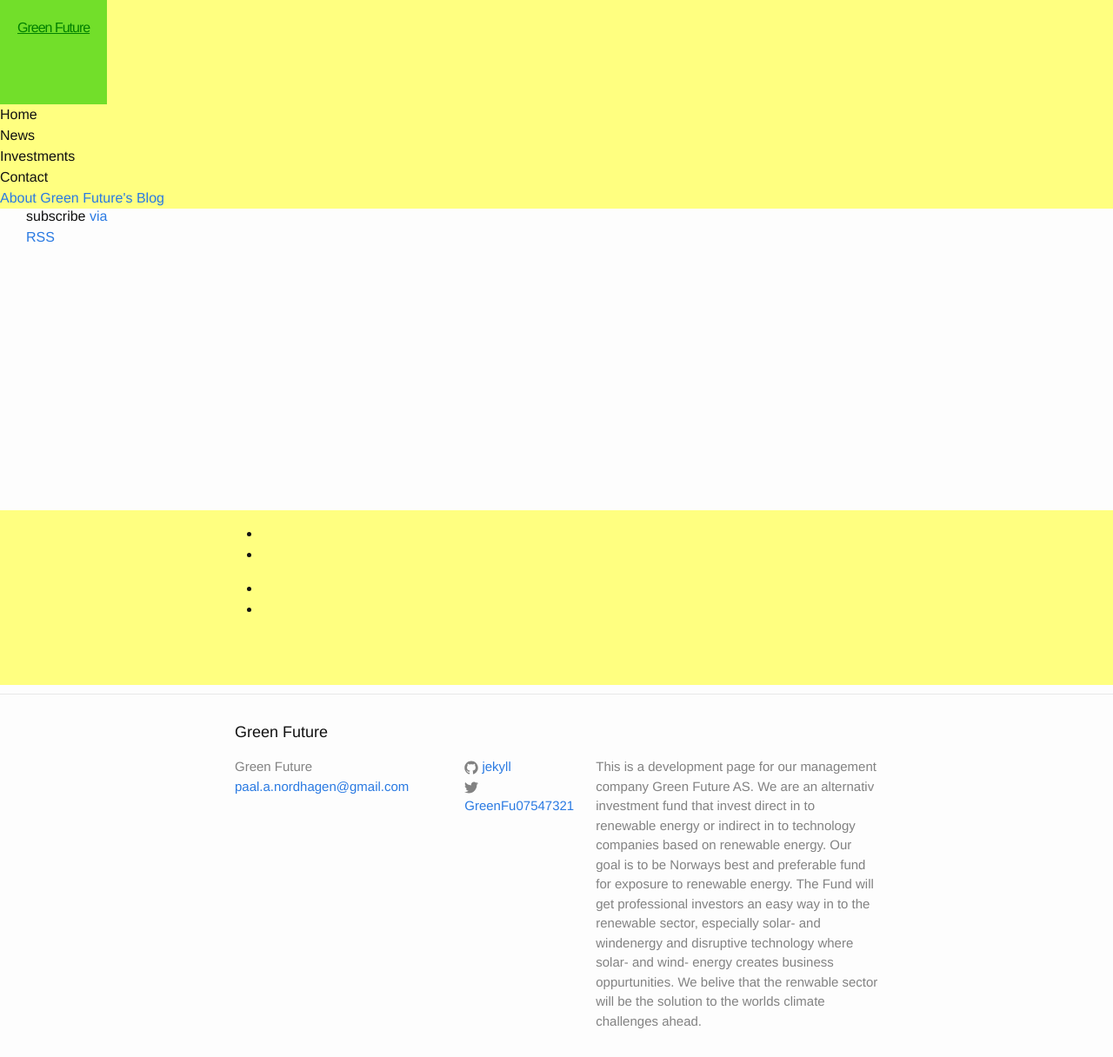
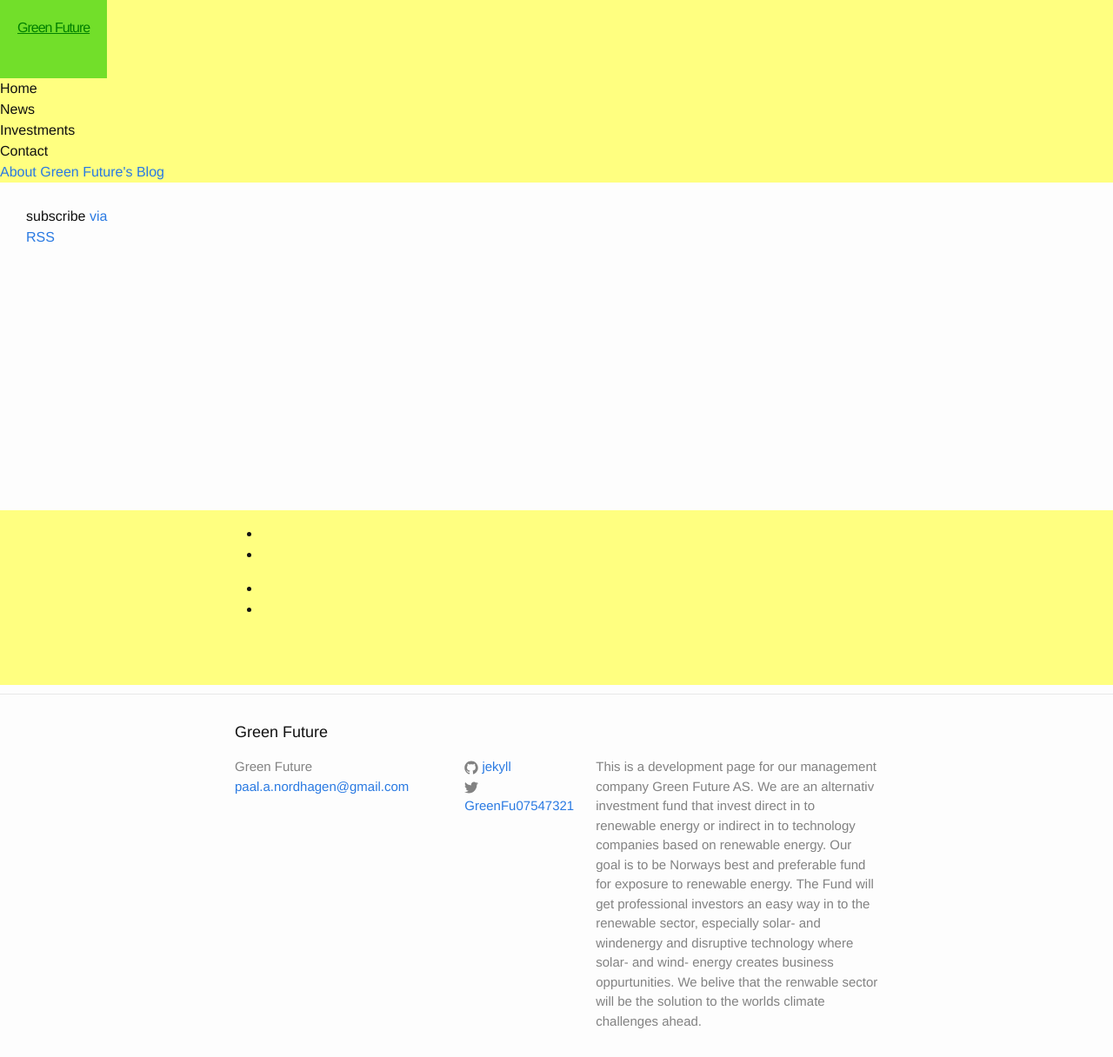
Before and after one commit to Paal-August/Paal-August.github.io, a Jekyll site: the page built from index.html, in a window 1280 px wide. Shown: the whole page at 87% size. Built offline with Jekyll 4.4.1, drawn with Linux system fonts in a browser that asks for light colours.

Commit message:
Update _layout.scss

```diff
--- a/_sass/_layout.scss
+++ b/_sass/_layout.scss
@@ -25,7 +25,7 @@
  .site-title {
     font-size: 16px;
     grid-area: 1 / 1 / 2/2;
-    height:80px;
+    height:50px;
     letter-spacing: -1px;
     padding:20px;
     background-color:#72DF2A;
```
